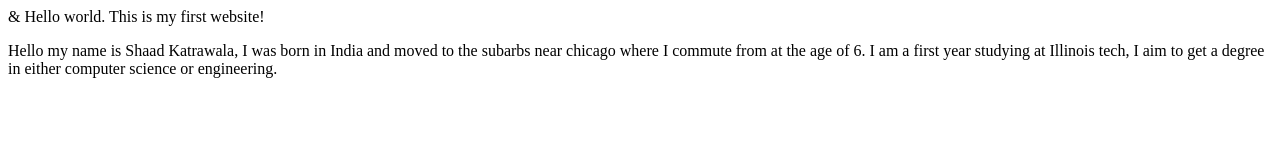
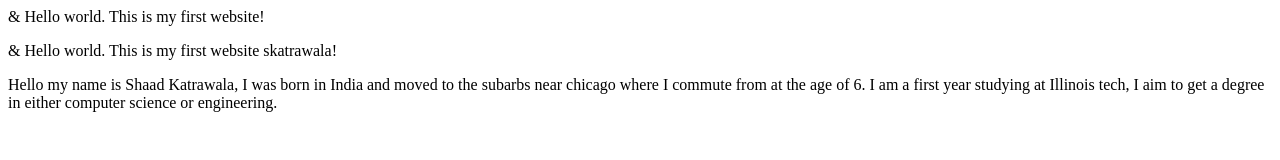
Before and after one commit to skatrawala-creator/skatrawala.github.io, a plain HTML site: page index.html in a window 1280 px wide. Drawn offline with Linux system fonts and the light colour scheme.

Commit message:
Update index.html

```diff
--- a/index.html
+++ b/index.html
@@ -5,6 +5,7 @@
 </head>
 <body>
 <p>&amp; Hello world. This is my first website!</p>
+<p>&amp; Hello world. This is my first website skatrawala!</p>
 <p>Hello my name is Shaad Katrawala, I was born in India and moved to the subarbs near chicago where I commute from at the age of 6. I am a first year studying at Illinois tech, I aim to get a degree in either computer science or engineering.</p>
 </body>
 </html>
```
